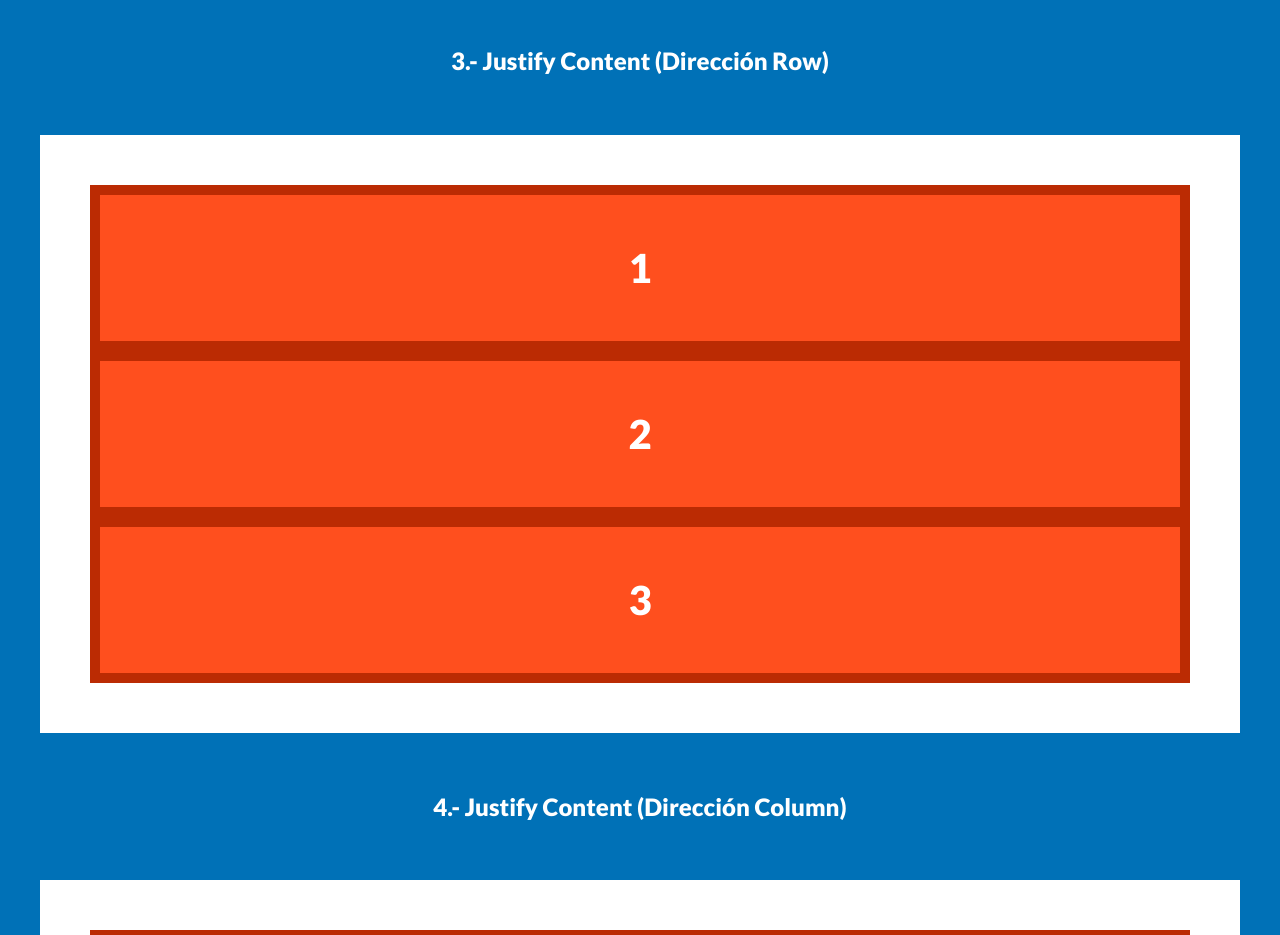
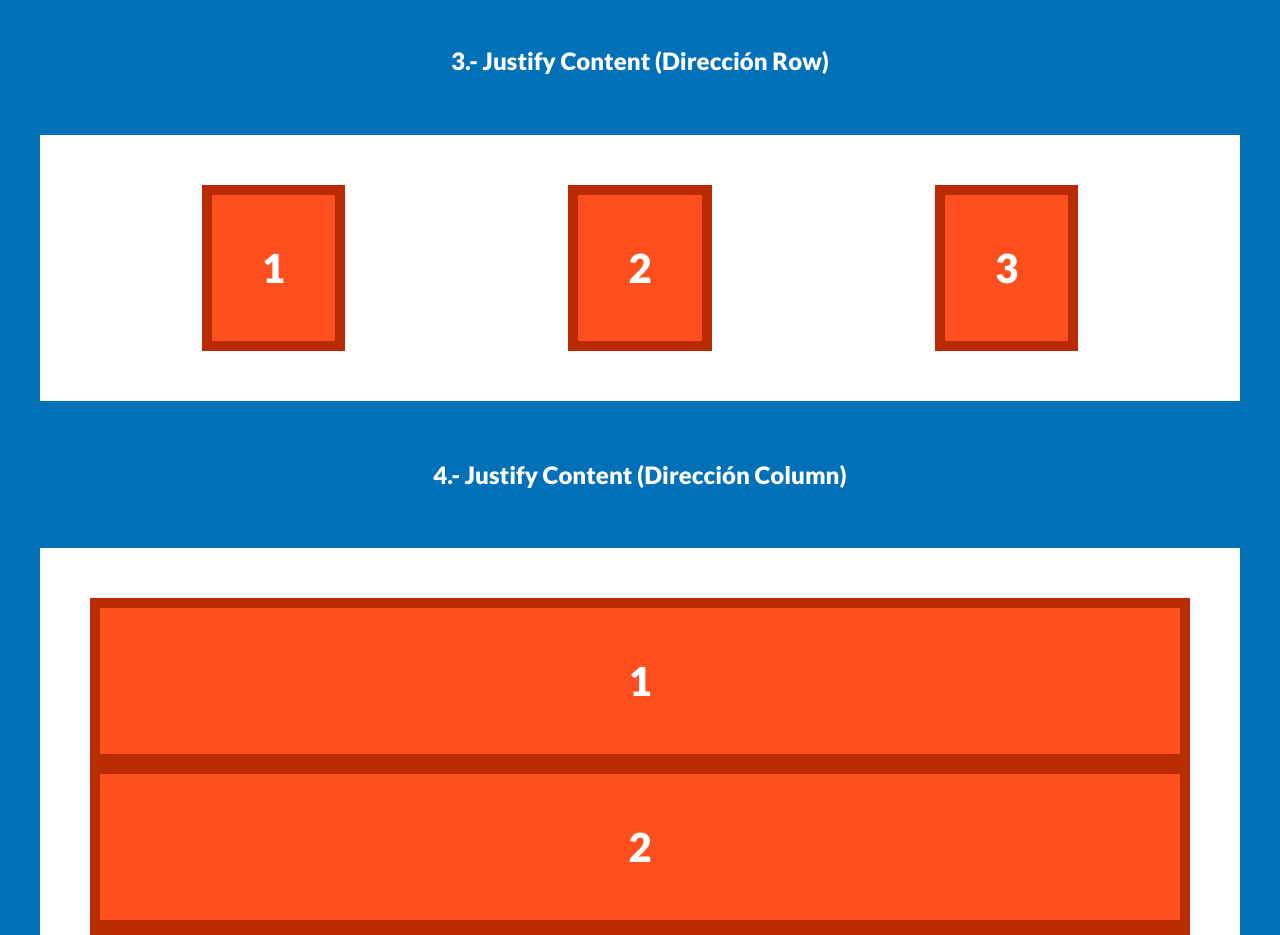
Before and after one commit to GlennGalicia/css-guia-completa-2, a plain HTML site: page 02-flexbox-basicos/index.html in a window 1280 px wide. Shown: the part 1100-2035 px from the top of the page. Drawn offline with Linux system fonts and the light colour scheme.

Commit message:
02-flexbox-basicos - justify-content cuando el flex-direction es row

```diff
--- a/02-flexbox-basicos/css/style.css
+++ b/02-flexbox-basicos/css/style.css
@@ -77,3 +77,11 @@
     display: flex;
     flex-direction: row-reverse;
 }
+
+
+/* d-flex 3 */
+.d-flex-3 {
+    display: flex;
+    flex-direction: row;
+    justify-content: space-around;
+}
```
